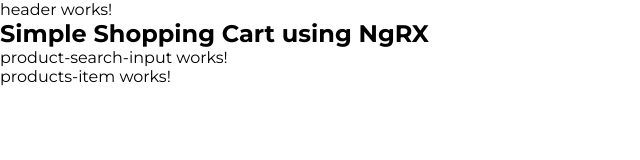
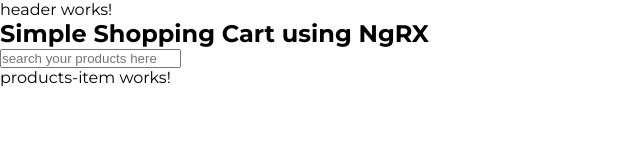
Before and after one commit to damindda/simple-shopping-cart-angular-ngrx, an Angular app: page /products in a window 1280 px wide. Shown: the top 160 px of the page, without its empty margins (0-640 px from the left). Built offline with nearby package versions, Linux system fonts and the light colour scheme.

Commit message:
input changes

```diff
--- a/src/app/components/products/product-search-input/product-search-input.component.html
+++ b/src/app/components/products/product-search-input/product-search-input.component.html
@@ -1 +1,6 @@
-<p>product-search-input works!</p>
+<input
+  type="text"
+  class="product-search-box"
+  (keyup)="getSearchedResults()"
+  placeholder="search your products here"
+/>
--- a/src/app/components/products/product-search-input/product-search-input.component.ts
+++ b/src/app/components/products/product-search-input/product-search-input.component.ts
@@ -11,4 +11,7 @@ export class ProductSearchInputComponent implements OnInit {
   ngOnInit(): void {
   }
 
+  getSearchedResults() {
+  }
+
 }
```
